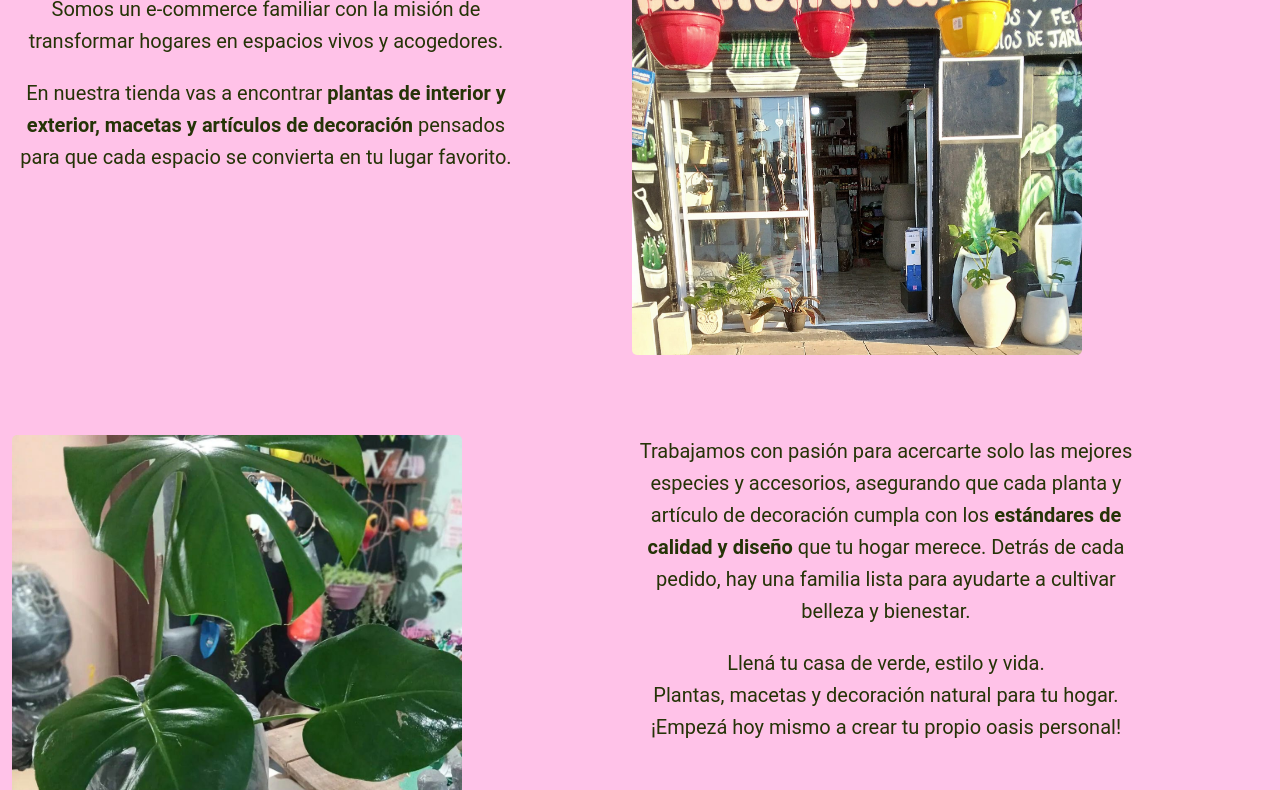
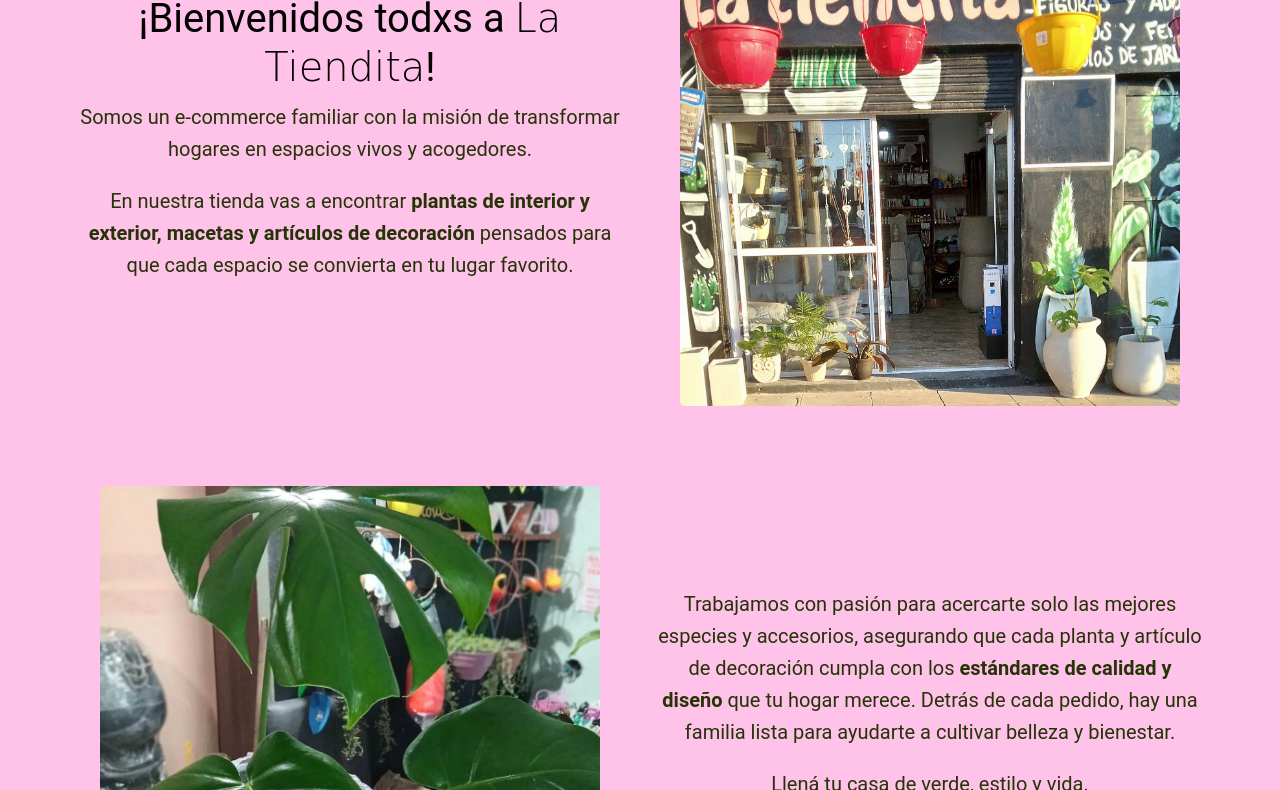
Before and after one commit to Oscar-castelani/Base-tpi3, a plain HTML site: page public/index.html in a window 1280 px wide. Shown: the part 764-1554 px from the top of the page. Drawn offline with nearby package versions, Linux system fonts and the light colour scheme; a script that the page names is missing.

Commit message:
edité nuevamente el CSS de mi sección HERO

```diff
--- a/public/styles/style.css
+++ b/public/styles/style.css
@@ -55,8 +55,8 @@ a {
 
 /* Bloque CSS para la fuente de "La Tiendita" */
 .distinta {
-    font-family: 'Righteous', cursive;
-    font-weight: bold;
+    font-family: 'amatic sc', cursive;
+    font-weight: lighter;
 }
 .site-logo img {
     max-height: 60px;
@@ -76,7 +76,7 @@ a {
     cursor: pointer;
     color: #ffa4b7;
     transition: color .2s linear 0s;
-    font-weight: bold;
+    font-weight: lighter;
     line-height: 2.5;
     text-decoration: none;
 }
@@ -105,16 +105,16 @@ a {
 }
 
 .bienvenidos {
-    font-family: 'Righteous', cursive;
+    font-family: 'roboto', sans-serif;
     font-size: 2.5rem;
     color:  #020202;
     margin-bottom: 9px;
-    text-align: center; /* 1. CENTRAR EL TÍTULO */
-    font-weight: normal; /* 2. MENOS GROSOR (Si el Righteous lo permite, si no usa la fuente 'Roboto' para esto) */
+    text-align: center; /* 1. Centrar título */
+    font-weight: normal; /* 2. Menos grosor */
 }
 
 .bienvenidos a {
-    text-decoration: none; /*para quitar el subrayado del enlace*/
+    text-decoration: none; /*Para quitar el subrayado del enlace*/
     color: inherit;
 }
 .parrafo-bienvenidos {
@@ -126,16 +126,18 @@ a {
     text-align: center; /* Centra el texto dentro del bloque */
 }
 
-/*sobre nosotros*/
+/*Sección sobre nosotros*/
 .contenedor-nosotros{
     padding-top: 5rem;
     width: 90%;
+    margin: 0 auto; /* Para centrar el título principal */
 }
 @media(min-width: 768px) {
 .contenedor-nosotros{
         display: flex;
         justify-content: space-between;
         gap: 2rem;
+        align-items: center; /* Para centrar verticalmente los elementos de texto e imagen */
     }
 }
 .texto-nosotros, .imagenes-nosotros{
@@ -145,19 +147,18 @@ a {
 .contenedor-nosotros.invertido{
 flex-direction: row-reverse;
 }
+}
 
   /* Espaciados laterales opcionales para que respire */
-.contenedor-nosotros:not(.invertido) .texto-nosotros { margin-right: 5rem; }
-.contenedor-nosotros.invertido .texto-nosotros      { margin-left: 5rem; }
 .imagenes-nosotros{
     display: flex;
-    justify-content: space-between;
+    justify-content: center;
 }
 
 .imagenes-nosotros img{
     border-radius: 5px;
     width: 100%;
-    max-width: 450px;
+    max-width: 500px;
     height: auto;
 
 }
@@ -457,7 +458,7 @@ table td img {
 
 .btn-rosa {
     display: inline-block;
-    padding: 10px 20px;
+    padding: 7px 15px;
     background-color:  #ffc2e8; /* rosa claro */
     color: #000000;
     border: 2px solid #000000;
```
